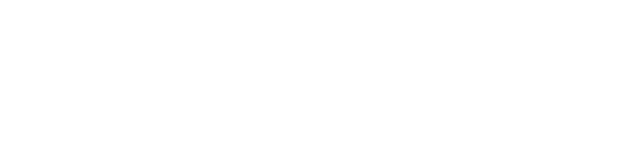
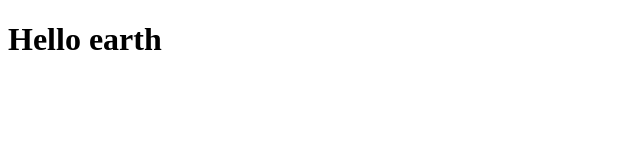
Before and after one commit to MikaelaAnd/Moms, a website with bundled scripts: page index.html in a window 1280 px wide. Shown: the whole page, without its empty margins (0-640 px from the left). Built offline with nearby package versions, Linux system fonts and the light colour scheme.

Commit message:
added h1

```diff
--- a/index.html
+++ b/index.html
@@ -7,6 +7,6 @@
     <script src="./dist/code.js"></script>
 </head>
 <body>
-
+    <h1>Hello earth</h1>
 </body>
 </html>
```
